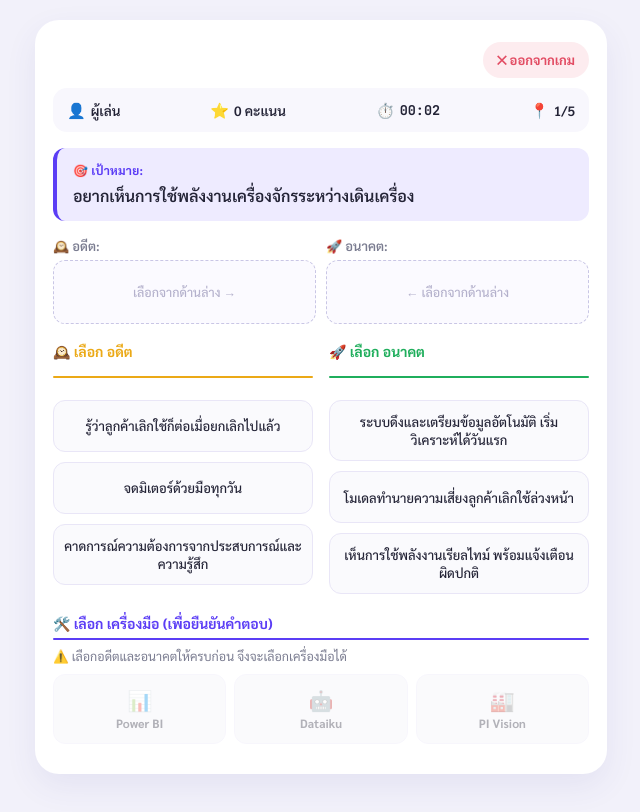
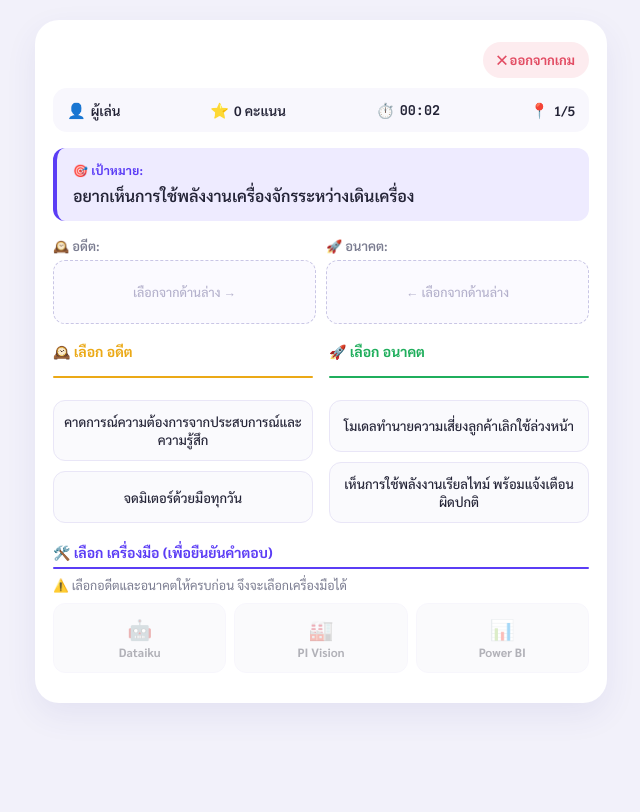
Before and after one commit to Sirawit3004/Digital-tools-, a plain HTML site: page index.html in a window 1280 px wide. Both pictures are taken after a click on the button "🚀 เริ่มเล่นเลย!". Shown: the whole page, without its empty margins (319-959 px from the left). Drawn offline with Linux system fonts and the light colour scheme.

Commit message:
Reduce number of distractors in goToRound function

```diff
--- a/index.html
+++ b/index.html
@@ -640,8 +640,8 @@
   function goToRound(idx){
     state.round = idx;
     const r = state.rounds[idx];
-    state.beforeOpts = shuffle([r.before, ...pickDistractors('before', idx, 2)]);
-    state.afterOpts = shuffle([r.after, ...pickDistractors('after', idx, 2)]);
+    state.beforeOpts = shuffle([r.before, ...pickDistractors('before', idx, 1)]);
+    state.afterOpts = shuffle([r.after, ...pickDistractors('after', idx, 1)]);
     state.toolOpts = shuffle(TOOL_NAMES);
     state.selected = {before:null, after:null, tool:null};
     state.correctness = {before:null, after:null, tool:null};
```
